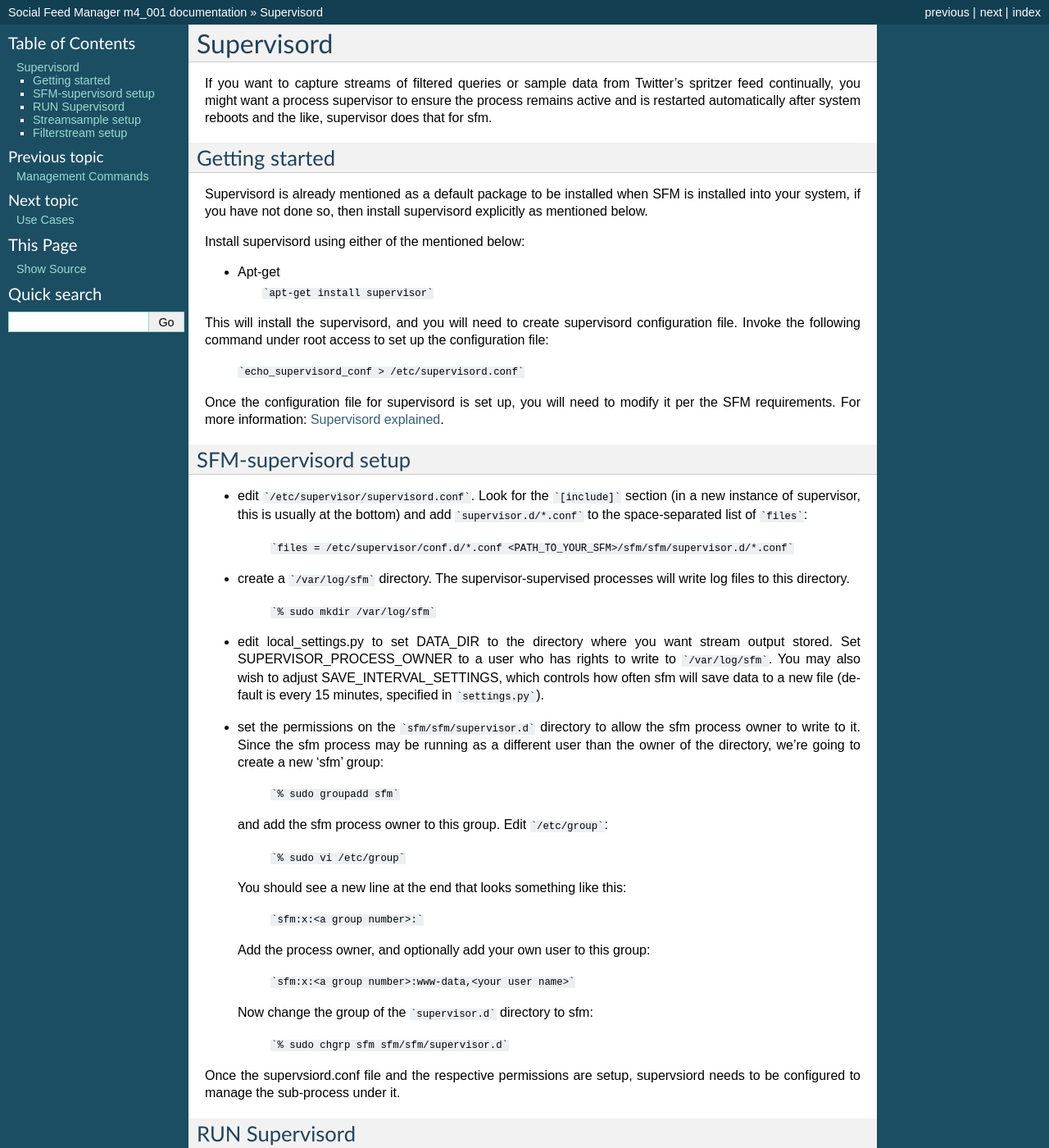
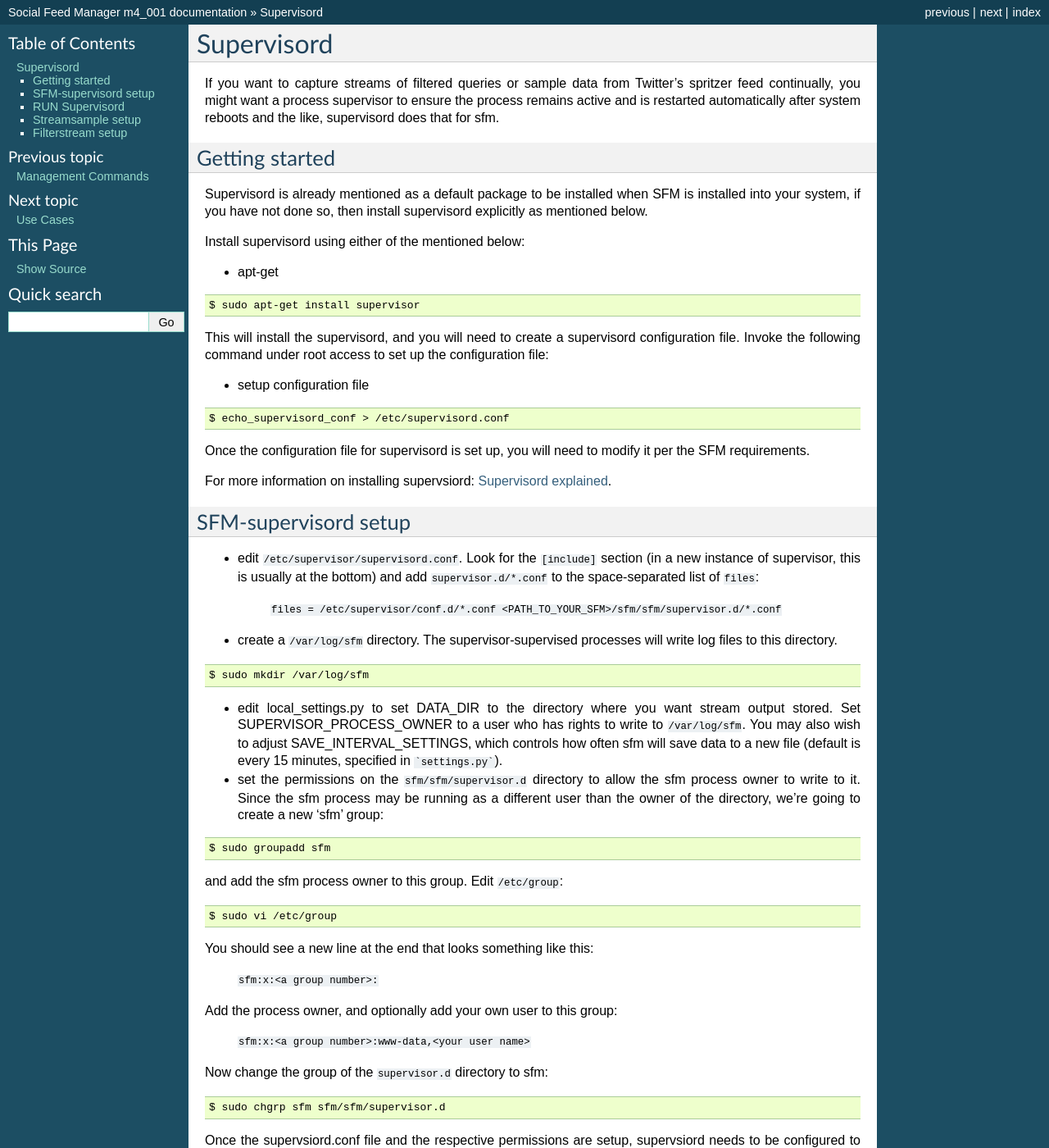
Before and after one commit to gwu-libraries/social-feed-manager, a Sphinx documentation site: the page built from docs/supervisor_and_streams.rst, in a window 1280 px wide and 1400 px high. Shown: the whole window at 82% size. Built offline with Sphinx 7.4.7, drawn with Linux system fonts in a browser that asks for light colours; some of the changed text lies outside the part shown.

Commit message:
added the code-block structure

````diff
--- a/docs/supervisor_and_streams.rst
+++ b/docs/supervisor_and_streams.rst
@@ -5,7 +5,7 @@
 If you want to capture streams of filtered queries or sample data from Twitter’s
 spritzer feed continually, you might want a process supervisor to ensure
 the process remains active and is restarted automatically after system
-reboots and the like, supervisor does that for sfm.
+reboots and the like, supervisord does that for sfm.
 
 Getting started
 ---------------
@@ -14,65 +14,82 @@
 
 Install supervisord using either of the mentioned below:
 
-* Apt-get
-       ```apt-get install supervisor```
+* apt-get
 
-This will install the supervisord, and you will need to create
+.. code-block:: none
+
+     $ sudo apt-get install supervisor
+
+This will install the supervisord, and you will need to create a
 supervisord configuration file. Invoke the following command under root
 access to set up the configuration file:
 
-       ```echo_supervisord_conf > /etc/supervisord.conf```
+* setup configuration file
+
+.. code-block:: none
+
+     $ echo_supervisord_conf > /etc/supervisord.conf
 
 Once the configuration file for supervisord is set up, you will need to
 modify it per the SFM requirements.
-For more information: `Supervisord explained`_.
+
+For more information on installing supervsiord: `Supervisord explained`_.
 
 .. _Supervisord explained: http://supervisord.org/installing.html
+
 
 SFM-supervisord setup
 ---------------------
 
--  edit ```/etc/supervisor/supervisord.conf```. Look for the
-   ```[include]``` section (in a new instance of supervisor, this is
-   usually at the bottom) and add ```supervisor.d/*.conf``` to the
-   space-separated list of ```files```:
+-  edit ``/etc/supervisor/supervisord.conf``. Look for the
+   ``[include]`` section (in a new instance of supervisor, this is
+   usually at the bottom) and add ``supervisor.d/*.conf`` to the
+   space-separated list of ``files``:
 
-       ```files = /etc/supervisor/conf.d/*.conf <PATH_TO_YOUR_SFM>/sfm/sfm/supervisor.d/*.conf```
+       ``files = /etc/supervisor/conf.d/*.conf <PATH_TO_YOUR_SFM>/sfm/sfm/supervisor.d/*.conf``
 
--  create a ```/var/log/sfm``` directory. The supervisor-supervised
+-  create a ``/var/log/sfm`` directory. The supervisor-supervised
    processes will write log files to this directory.
 
-       ```% sudo mkdir /var/log/sfm```
+.. code-block:: none
 
--  edit local\_settings.py to set DATA\_DIR to the directory where you
+        $ sudo mkdir /var/log/sfm
+
+-  edit local_settings.py to set DATA_DIR to the directory where you
    want stream output stored. Set SUPERVISOR\_PROCESS\_OWNER to a user
-   who has rights to write to ```/var/log/sfm```. You may also wish to
+   who has rights to write to ``/var/log/sfm``. You may also wish to
    adjust SAVE\_INTERVAL\_SETTINGS, which controls how often sfm will
    save data to a new file (default is every 15 minutes, specified in
    ```settings.py```).
 
--  set the permissions on the ```sfm/sfm/supervisor.d``` directory to
+-  set the permissions on the ``sfm/sfm/supervisor.d`` directory to
    allow the sfm process owner to write to it. Since the sfm process may
    be running as a different user than the owner of the directory, we’re
    going to create a new ‘sfm’ group:
 
-       ```% sudo groupadd sfm```
+.. code-block:: none
 
-   and add the sfm process owner to this group. Edit ```/etc/group```:
+      $ sudo groupadd sfm
 
-       ```% sudo vi /etc/group```
+and add the sfm process owner to this group. Edit ``/etc/group``:
 
-   You should see a new line at the end that looks something like this:
+.. code-block:: none
 
-       ```sfm:x:<a group number>:```
+     $ sudo vi /etc/group
 
-   Add the process owner, and optionally add your own user to this group:
+You should see a new line at the end that looks something like this:
 
-       ```sfm:x:<a group number>:www-data,<your user name>```
+       ``sfm:x:<a group number>:``
 
-   Now change the group of the ```supervisor.d``` directory to sfm:
+Add the process owner, and optionally add your own user to this group:
 
-       ```% sudo chgrp sfm sfm/sfm/supervisor.d```
+       ``sfm:x:<a group number>:www-data,<your user name>``
+
+Now change the group of the ``supervisor.d`` directory to sfm:
+
+.. code-block:: none
+
+   $ sudo chgrp sfm sfm/sfm/supervisor.d
 
 Once the supervsiord.conf file and the respective permissions are setup, supervsiord needs to be configured to manage the sub-process under it.
 
@@ -81,53 +98,78 @@
 Supervisord is a deamon process, yet it needs to be initiated manually first time after the installation is complete.
 
 First time run:
-    ```sudo service supervisord start```
+
+.. code-block:: none
+
+    $ sudo service supervisord start
 
 It should show something like this
 
    "Starting supervisor: supervisord."
 
+supervisord also has a command-line option to control its subprocess, supervisorctl can be used to check on the status of a process. To start supervisorctl you can :
+
+.. code-block:: none
+
+     $ sudo supervisorctl
+
+For more information on `Supervisorctl`_.
+
+.. _Supervisorctl: http://supervisord.org/running.html#running-supervisorctl
+
 Streamsample setup
 ------------------
-By Default, a template streamsample configuration file ```supervisor.d/streamsample.conf.template``` is present in SFM, this can be used to set up the configuration file for streamsmaple subprocess ```supervisor.d/streamsample.conf```
+By Default, a template streamsample configuration file "streamsample.conf.template" is present in SFM, this can be used to set up the configuration file for streamsmaple subprocess ``supervisor.d/streamsample.conf``
 
 * browse to the supervisord.d directory:
 
-       ```% cd sfm/sfm/supervisor.d```
+.. code-block:: none
 
-       ```% cp streamsample.conf.template streamsample.conf```
+   $ cd sfm/sfm/supervisor.d
+   $ cp streamsample.conf.template streamsample.conf
 
-  and edit streamsample.conf  to use the path to your sfm project, the value of the PATH environment variable set within your virtualenv, and to use your  preferred system user account (to avoid having  the output files owned by root).
+and edit streamsample.conf to use the path to your sfm project, the value of the PATH environment variable set within your virtualenv, and to use your preferred system user account (to avoid having  the output files owned by root).
 
-* to verify that supervisord detected the new configuration file and
-    started the process, run supervisorctl:
+* to verify that supervisord detected the new configuration file and has started the process, run supervisorctl:
 
-       ```% sudo supervisorctl```
+.. code-block:: none
+
+     $ sudo supervisorctl
 
 * if you don't see a line that reads something like:
 
        streamsample                     RUNNING    pid 889, uptime 21:45:25
 
-  then at the supervisor prompt, run 'update' to reload the config files:
+then at the supervisor prompt, run 'update' to reload the config files:
 
-       ```supervisor> update```
+.. code-block:: none
 
-  and start streamsample
-       ```supervisor> start streamsample```
+     $ supervisor> update
+
+and start streamsample
+
+.. code-block:: none
+
+     $ supervisor> start streamsample
+
 
 Filterstream setup
 ------------------
-Supervisord can be configured to manage filterstream as well. The configuration file for filterstream is create dynamically when a new Twitter Filter is added to SFM.The createconf management command is executed implicitly to create the filtersteam conf files.
+Supervisord can be configured to manage filterstream as well. The configuration file for filterstream is created dynamically when a new Twitter Filter is added to SFM.The createconf management command is executed implicitly to create the filtersteam conf files.
 
 As you create, modify, activate, and deactivate TwitterFilters using the admin UI, SFM creates or deletes a supervisor configuration file for each TwitterFilter. It will also delete a configuration file when you mark a TwitterFilter as inactive. However, if you have pre-existing, active TwitterFilters which were created prior to SFM release m4_001, you will need to run the ```createconf``` command manually to create supervisor configuration files for your active TwitterFilters.
 
 * With your virtualenv activated, execute
 
-       ```% ./manage.py createconf```
+.. code-block:: none
+
+    $ ./manage.py createconf
 
 Currently supervisor does not appear to automatically detect additions/deletions/changes to the filterstream configuration files that occur when you run createconf and/or make changes to TwitterFilter.To "refresh" supervisor, execute
 
-           ```% sudo supervisorctl update```
+.. code-block:: none
+
+     $ sudo supervisorctl update
 
 .. important:: The streamsample includes something like 0.5-1% of all tweets and deletes, which as of February 2014 means roughly three million or so items combined. Filters can create a similarly large amount of data. These files add up quickly, so consider your available disk space, and consider using the organizedata(LINK) management command in a cron job to sort generated files into date-based directories regularly.
 
````
